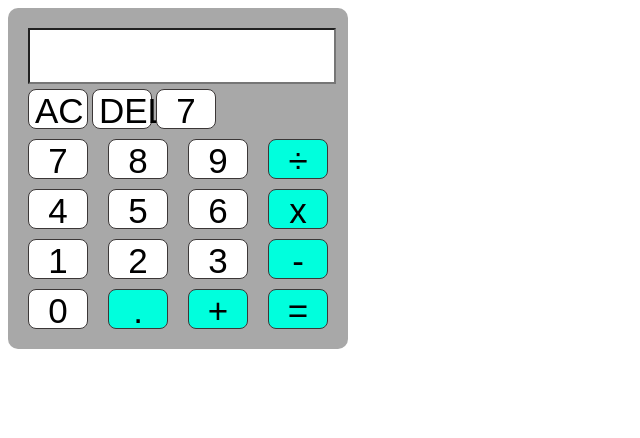
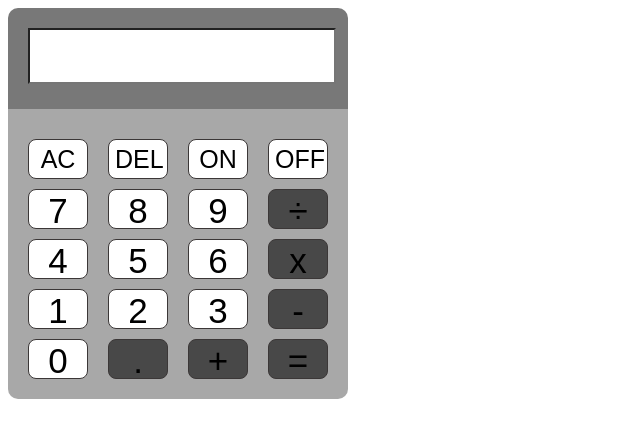
Before and after one commit to londhe-7083/icp-A, a plain HTML site: page practice/calculator.html in a window 1280 px wide. Shown: the whole page, without its empty margins (0-640 px from the left). Drawn offline with Linux system fonts and the light colour scheme.

Commit message:
a new project upload

```diff
--- a/practice/calculator.html
+++ b/practice/calculator.html
@@ -9,8 +9,16 @@
         .calculator-container {
             width: 300px;
             padding: 20px;
-            border-radius: 10px;
+            border-bottom-left-radius: 10px;
+            border-bottom-right-radius: 10px;
             background-color: #A8A8A8;
+        }
+        .calculator-containerA {
+            width: 300px;
+            padding: 20px;
+            border-top-left-radius: 10px;
+            border-top-right-radius: 10px;
+            background-color: #787878	;
         }
 
         .row {
@@ -20,7 +28,22 @@
             justify-content: space-between;
         }
 
+        .rowof{
+            display: flex;
+            flex-direction: row;
+            margin-top: 10px;
+            justify-content: space-between;
+        }
 
+        .rowof .btn{
+            height:40px;
+            width: 60px;
+            font-size: 25px;
+            background-color: white;
+            border-radius: 8px;
+            border: 1px solid rgb(59, 55, 55);
+
+        }
 
         .btn {
             height: 40px;
@@ -33,6 +56,7 @@
         }
 
         .btn:hover {
+            transform: scale(1.1);
             cursor: pointer;
             box-shadow: 0 2px 10px grey;
             transition: 1s;
@@ -47,7 +71,7 @@
         }
 
         .orange {
-            background-color: rgb(0, 255, 221);
+            background-color: #484848;
         }
 
         @media screen and (max-width:600px) {
@@ -66,15 +90,18 @@
 </head>
 
 <body>
-    <div class="calculator-container">
+    <div class="calculator-containerA">
     <div class="input">
         <input type="text" id="input" class="input-screen">
     </div>
+    </div>
+    <div class="calculator-container">
 
         <div class="rowof">
             <button class="btn">AC</button>
             <button class="btn">DEL</button>
-            <button class="btn">7</button>
+            <button class="btn">ON</button>
+            <button class="btn">OFF</button>
 
         </div>
         <div class="row">
```
